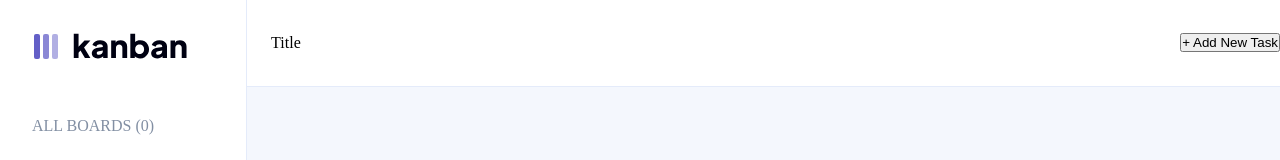
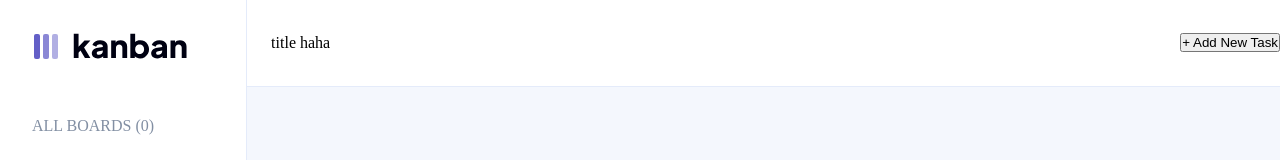
Before and after one commit to saidgachaev/kanban-task-manager, a React (Vite) app: page / in a window 1280 px wide. Shown: the top 160 px of the page. Built offline with nearby package versions, Linux system fonts and the light colour scheme.

Commit message:
Adding  MST

```diff
--- a/package.json
+++ b/package.json
@@ -13,8 +13,9 @@
 		"preview": "vite preview"
 	},
 	"dependencies": {
-		"@reduxjs/toolkit": "^2.2.1",
 		"gh-pages": "^6.1.1",
+		"mobx": "^6.12.0",
+		"mobx-state-tree": "^5.4.1",
 		"react": "^18.2.0",
 		"react-dom": "^18.2.0",
 		"react-redux": "^9.1.0"
--- a/src/App.tsx
+++ b/src/App.tsx
@@ -8,7 +8,7 @@ function App() {
 		<div className='app'>
 			<Sidebar />
 			<div className='container'>
-				<Header />
+				<Header title='title haha'/>
 				<Board />
 			</div>
 		</div>
--- a/src/components/Header/Header.tsx
+++ b/src/components/Header/Header.tsx
@@ -1,11 +1,16 @@
-import './index.css'
-const Header = () => {
-    return (
-        <div className='header'>
-            <div>Title</div>
-            <button>+ Add New Task</button>
-        </div>
-    );
+import { FC } from 'react';
+import './index.css';
+
+interface HeaderProps {
+	title: string;
+}
+const Header: FC<HeaderProps> = ({ title }) => {
+	return (
+		<div className='header'>
+			<div>{title}</div>
+			<button>+ Add New Task</button>
+		</div>
+	);
 };
 
 export default Header;
--- a/src/components/Sidebar/Sidebar.tsx
+++ b/src/components/Sidebar/Sidebar.tsx
@@ -3,13 +3,9 @@ import logo from '../../../public/assets/logo-dark.svg';
 import boardIcon from '../../../public/assets/icon-board.svg';
 import './index.css';
 
-interface Board {
-	id: number;
-	title: string;
-}
 
 const Sidebar = () => {
-	const [boardsList, setBoardsList] = useState<Board[]>([]);
+	const [boardsList, setBoardsList] = useState<{ id: number; title: string }[]>([]);
 	const [selectedBoard, setSelectedBoard] = useState<number | null>(null);
 
 	const handleCreateNewBoard = () => {
```
Also changed, not shown: src/main.tsx (+8 -8 lines), src/models/Boards.store.ts (added, +8 -0 lines), src/models/Root.store.ts (added, +10 -0 lines), src/models/shared/Board.model.ts (added, +9 -0 lines), 1 other file (tests, documents, lock files or other folders).
